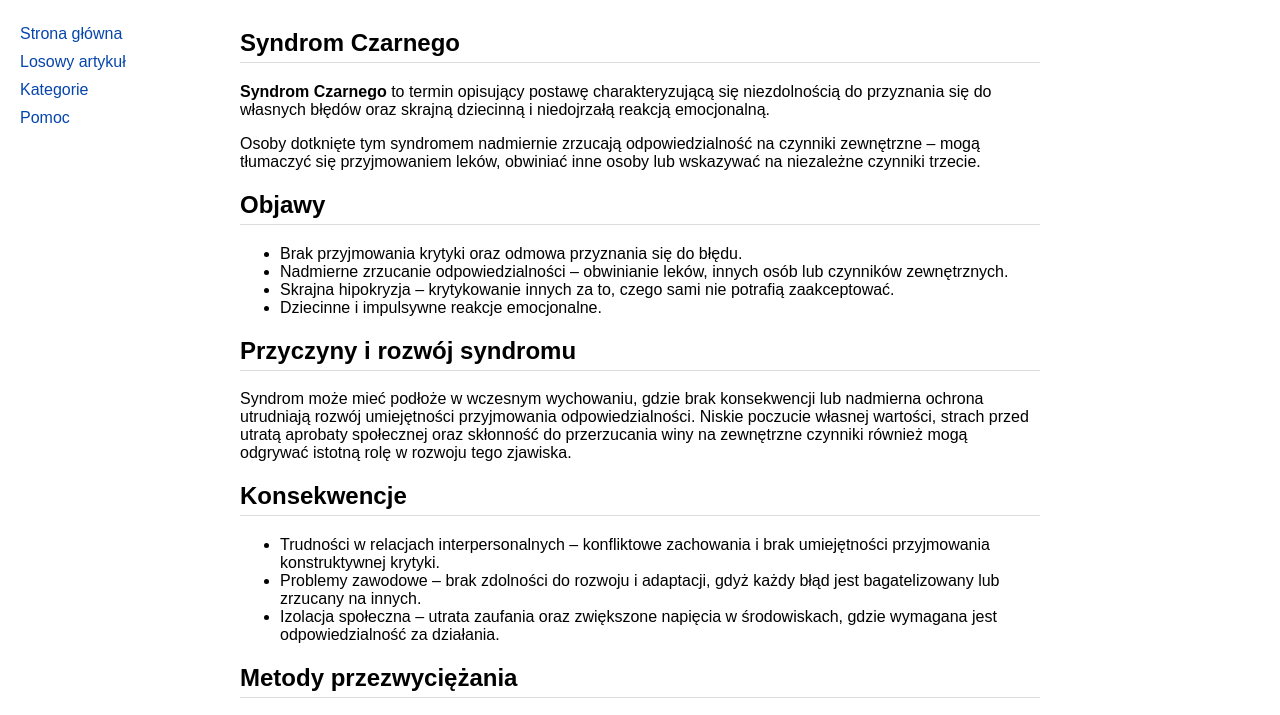
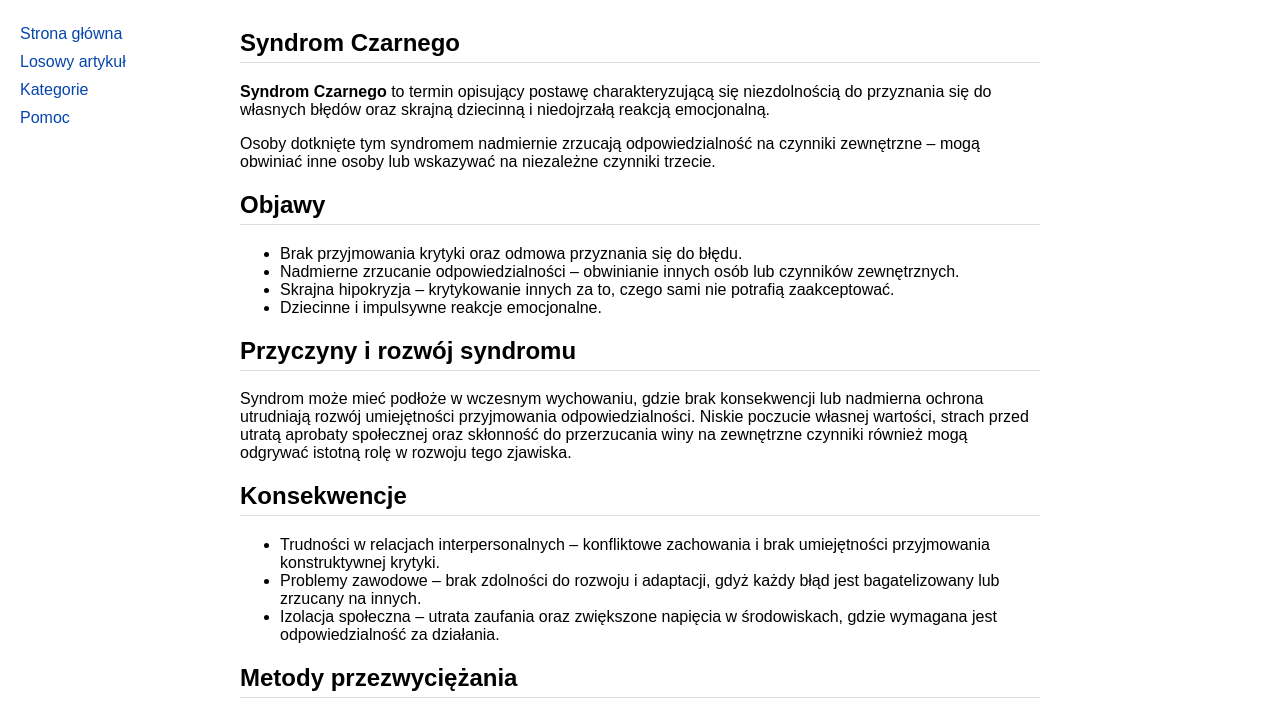
Before and after one commit to Wikipedia0/Wikipedia-Syndrom-Czarnego, a plain HTML site: page index.html in a window 1280 px wide. Shown: the part 72-787 px from the top of the page. Drawn offline with Linux system fonts and the light colour scheme.

Commit message:
index.html

```diff
--- a/index.html
+++ b/index.html
@@ -35,11 +35,11 @@
     <article>
       <h1>Syndrom Czarnego</h1>
       <p><strong>Syndrom Czarnego</strong> to termin opisujący postawę charakteryzującą się niezdolnością do przyznania się do własnych błędów oraz skrajną dziecinną i niedojrzałą reakcją emocjonalną.</p>
-      <p>Osoby dotknięte tym syndromem nadmiernie zrzucają odpowiedzialność na czynniki zewnętrzne – mogą tłumaczyć się przyjmowaniem leków, obwiniać inne osoby lub wskazywać na niezależne czynniki trzecie.</p>
+      <p>Osoby dotknięte tym syndromem nadmiernie zrzucają odpowiedzialność na czynniki zewnętrzne – mogą obwiniać inne osoby lub wskazywać na niezależne czynniki trzecie.</p>
       <h2>Objawy</h2>
       <ul>
         <li>Brak przyjmowania krytyki oraz odmowa przyznania się do błędu.</li>
-        <li>Nadmierne zrzucanie odpowiedzialności – obwinianie leków, innych osób lub czynników zewnętrznych.</li>
+        <li>Nadmierne zrzucanie odpowiedzialności – obwinianie innych osób lub czynników zewnętrznych.</li>
         <li>Skrajna hipokryzja – krytykowanie innych za to, czego sami nie potrafią zaakceptować.</li>
         <li>Dziecinne i impulsywne reakcje emocjonalne.</li>
       </ul>
```
